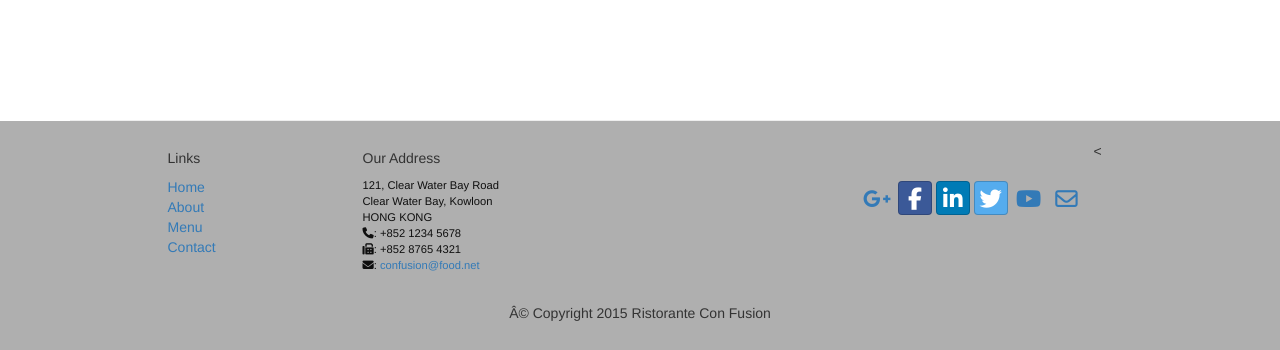
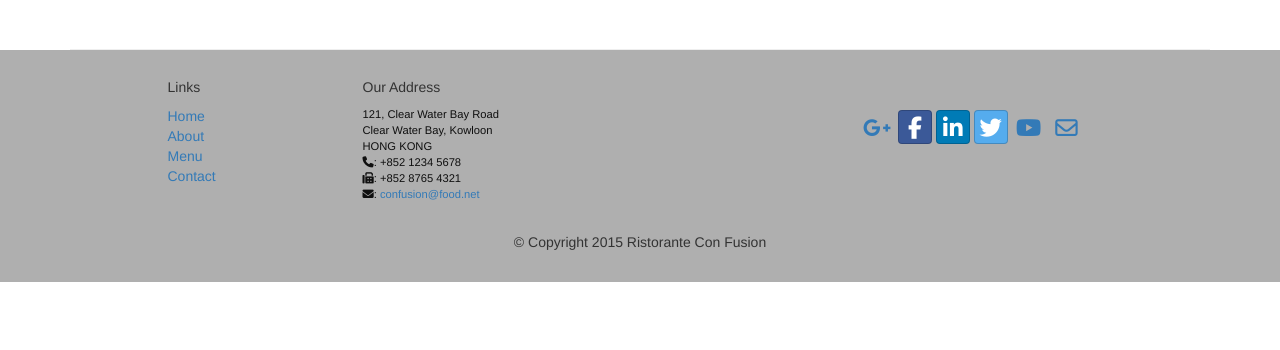
Before and after one commit to dmgudeman/conFusion, a plain HTML site: page index.html in a window 1280 px wide. Shown: the part 1559-1909 px from the top of the page. After the commit the page ends 1841 px from the top, so only its background shows below. Drawn offline with nearby package versions, Linux system fonts and the light colour scheme.

Commit message:
fixed some of the fontawesome elements

```diff
--- a/index.html
+++ b/index.html
@@ -24,7 +24,7 @@
 </head>
 
 <body>
-<nav class="navbar navbar-inverse navbar-static-top" role="navigation">
+<nav class="navbar navbar-inverse navbar-fixed-top" role="navigation">
             <div class="container">
                 <div class="navbar-header">
                     <button type="button" class="navbar-toggle collapsed" data-toggle="collapse" data-target="#navbar" aria-expanded="false" aria-controls="navbar">
@@ -121,7 +121,7 @@
 
     <footer class="row-footer">
         <div class="container">
-            <div class="row ">
+            <div class="row">
                 <div class="col-xs-5 col-xs-offset-1 col-sm-2 col-sm-offset-1">
                     <h5>Links</h5>
                     <ul class="list-unstyled">
@@ -144,7 +144,7 @@
 		           </address>
                 </div>
                 <div class="col-xs-12 col-sm-4">
-                    <<div class="nav navbar-nav" style="padding: 40px 10px;">
+                    <div class="nav navbar-nav" style="padding: 40px 10px;">
                         <a class="btn btn-social-icon btn-google-plus" href="http://google.com/+"><i class="fa fa-google-plus"></i></a>
                         <a class="btn btn-social-icon btn-facebook" href="http://www.facebook.com/profile.php?id="><i class="fa fa-facebook"></i></a>
                         <a class="btn btn-social-icon btn-linkedin" href="http://www.linkedin.com/in/"><i class="fa fa-linkedin"></i></a>
@@ -155,7 +155,7 @@
                 </div>
                 <div class="col-xs-12">
                     <p style="padding:10px;"></p>
-                    <p align=center>Â© Copyright 2015 Ristorante Con Fusion</p>
+                    <p align=center>© Copyright 2015 Ristorante Con Fusion</p>
                 </div>
             </div>
         </div>
```
